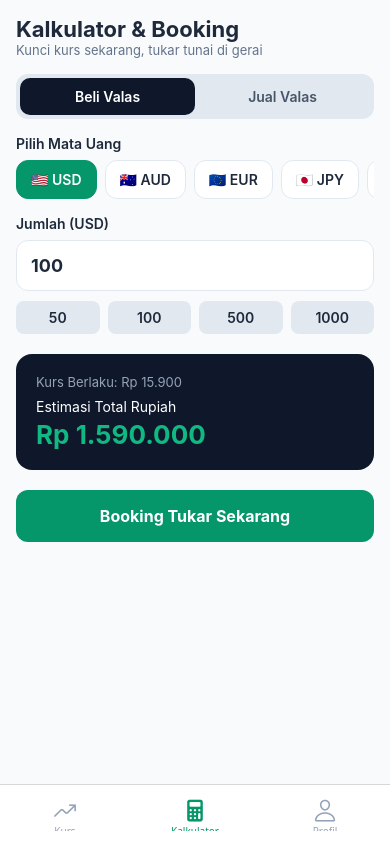
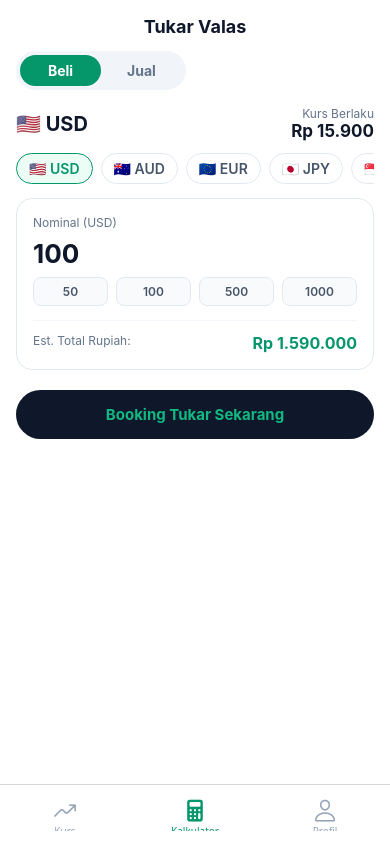
Before and after one commit to RyuBeast/TukarAja, a React Native app: screen /Kalkulator in a window 390 px wide. Built offline with nearby package versions, Linux system fonts and the light colour scheme.

Commit message:
penyesuaian tata letak calculatorscreen serta README

```diff
--- a/components/currencycard.js
+++ b/components/currencycard.js
@@ -3,8 +3,10 @@ import { View, Text, TouchableOpacity, StyleSheet } from 'react-native';
 import { Ionicons } from '@expo/vector-icons';
 
 export default function CurrencyCard({ item, isFavorite, onToggleFavorite, onPress }) {
+  const isUp = !item.change.startsWith('-');
+
   return (
-    <TouchableOpacity style={styles.card} onPress={onPress} activeOpacity={0.8}>
+    <TouchableOpacity style={styles.row} onPress={onPress}>
       <View style={styles.left}>
         <Text style={styles.flag}>{item.flag}</Text>
         <View>
@@ -14,16 +16,14 @@ export default function CurrencyCard({ item, isFavorite, onToggleFavorite, onPre
       </View>
 
       <View style={styles.right}>
-        <View style={styles.rates}>
-          <Text style={styles.rateLabel}>Beli : <Text style={styles.rateValue}>Rp {item.buy.toLocaleString('id-ID')}</Text></Text>
-          <Text style={styles.rateLabel}>Jual : <Text style={styles.rateValue}>Rp {item.sell.toLocaleString('id-ID')}</Text></Text>
+        <View style={{ alignItems: 'flex-end' }}>
+          <Text style={styles.price}>Rp {item.sell.toLocaleString('id-ID')}</Text>
+          <Text style={[styles.change, { color: isUp ? '#059669' : '#EF4444' }]}>
+            {isUp ? '↗' : '↘'} {item.change}
+          </Text>
         </View>
-        <TouchableOpacity onPress={onToggleFavorite} style={styles.starBtn}>
-          <Ionicons
-            name={isFavorite ? 'star' : 'star-outline'}
-            size={22}
-            color={isFavorite ? '#F59E0B' : '#94A3B8'}
-          />
+        <TouchableOpacity onPress={onToggleFavorite}>
+          <Ionicons name={isFavorite ? 'star' : 'star-outline'} size={20} color={isFavorite ? '#F59E0B' : '#CBD5E1'} />
         </TouchableOpacity>
       </View>
     </TouchableOpacity>
@@ -31,23 +31,12 @@ export default function CurrencyCard({ item, isFavorite, onToggleFavorite, onPre
 }
 
 const styles = StyleSheet.create({
-  card: {
-    backgroundColor: '#FFFFFF',
-    padding: 14,
-    borderRadius: 14,
-    marginBottom: 10,
-    flexDirection: 'row',
-    justifyContent: 'space-between',
-    alignItems: 'center',
-    elevation: 2,
-  },
-  left: { flexDirection: 'row', alignItems: 'center', gap: 12 },
-  flag: { fontSize: 28 },
-  code: { fontSize: 16, fontWeight: 'bold', color: '#1E293B' },
+  row: { backgroundColor: '#FFF', padding: 14, borderRadius: 12, marginBottom: 8, flexDirection: 'row', justifyContent: 'space-between', alignItems: 'center' },
+  left: { flexDirection: 'row', alignItems: 'center', gap: 10 },
+  flag: { fontSize: 24 },
+  code: { fontSize: 15, fontWeight: 'bold', color: '#0F172A' },
   name: { fontSize: 12, color: '#64748B' },
   right: { flexDirection: 'row', alignItems: 'center', gap: 10 },
-  rates: { alignItems: 'flex-end' },
-  rateLabel: { fontSize: 12, color: '#64748B' },
-  rateValue: { fontWeight: 'bold', color: '#059669' },
-  starBtn: { padding: 4 },
+  price: { fontSize: 15, fontWeight: 'bold', color: '#0F172A' },
+  change: { fontSize: 12, fontWeight: '600', marginTop: 2 },
 });
--- a/screens/calculatorscreen.js
+++ b/screens/calculatorscreen.js
@@ -4,27 +4,24 @@ import { SafeAreaView } from 'react-native-safe-area-context';
 import { CURRENCIES } from '../data/currencies';
 
 export default function CalculatorScreen({ route, navigation }) {
-  const [mode, setMode] = useState('BUY'); // 'BUY' = Beli Valas, 'SELL' = Jual Valas
+  const [mode, setMode] = useState('BUY');
   const [selectedCode, setSelectedCode] = useState('USD');
   const [amount, setAmount] = useState('100');
 
   useEffect(() => {
-    if (route.params?.selectedCurrency) {
-      setSelectedCode(route.params.selectedCurrency.code);
-    }
+    if (route.params?.selectedCurrency) setSelectedCode(route.params.selectedCurrency.code);
   }, [route.params]);
 
-  const activeCurrency = CURRENCIES.find((c) => c.code === selectedCode) || CURRENCIES[0];
-  const rate = mode === 'BUY' ? activeCurrency.sell : activeCurrency.buy;
+  const active = CURRENCIES.find((c) => c.code === selectedCode) || CURRENCIES[0];
+  const rate = mode === 'BUY' ? active.sell : active.buy;
   const numericAmount = parseFloat(amount) || 0;
   const totalIdr = numericAmount * rate;
 
   const handleBooking = () => {
-    const randomNum = Math.floor(1000 + Math.random() * 9000);
     navigation.navigate('Receipt', {
-      bookingCode: `#TKA-${randomNum}`,
+      bookingCode: `#TKA-${Math.floor(1000 + Math.random() * 9000)}`,
       mode: mode === 'BUY' ? 'Beli Valas' : 'Jual Valas',
-      currency: activeCurrency,
+      currency: active,
       amount: numericAmount,
       rate,
       totalIdr,
@@ -34,68 +31,59 @@ export default function CalculatorScreen({ route, navigation }) {
   return (
     <SafeAreaView style={styles.container}>
       <ScrollView contentContainerStyle={styles.scroll}>
-        <Text style={styles.title}>Kalkulator & Booking</Text>
-        <Text style={styles.subtitle}>Kunci kurs sekarang, tukar tunai di gerai</Text>
+        <Text style={styles.title}>Tukar Valas</Text>
 
-        <View style={styles.modeRow}>
-          <TouchableOpacity
-            style={[styles.modeBtn, mode === 'BUY' && styles.modeBtnActive]}
-            onPress={() => setMode('BUY')}
-          >
-            <Text style={[styles.modeText, mode === 'BUY' && styles.modeTextActive]}>Beli Valas</Text>
+        <View style={styles.toggle}>
+          <TouchableOpacity style={[styles.toggleBtn, mode === 'BUY' && styles.toggleActive]} onPress={() => setMode('BUY')}>
+            <Text style={[styles.toggleText, mode === 'BUY' && { color: '#FFF' }]}>Beli</Text>
           </TouchableOpacity>
-          <TouchableOpacity
-            style={[styles.modeBtn, mode === 'SELL' && styles.modeBtnActive]}
-            onPress={() => setMode('SELL')}
-          >
-            <Text style={[styles.modeText, mode === 'SELL' && styles.modeTextActive]}>Jual Valas</Text>
+          <TouchableOpacity style={[styles.toggleBtn, mode === 'SELL' && styles.toggleActive]} onPress={() => setMode('SELL')}>
+            <Text style={[styles.toggleText, mode === 'SELL' && { color: '#FFF' }]}>Jual</Text>
           </TouchableOpacity>
         </View>
 
-        <Text style={styles.sectionLabel}>Pilih Mata Uang</Text>
-        <ScrollView horizontal showsHorizontalScrollIndicator={false} style={styles.currencyRow}>
+        <View style={styles.rateHeader}>
+          <Text style={styles.assetTitle}>{active.flag} {active.code}</Text>
+          <View style={{ alignItems: 'flex-end' }}>
+            <Text style={styles.subLabel}>Kurs Berlaku</Text>
+            <Text style={styles.rateValue}>Rp {rate.toLocaleString('id-ID')}</Text>
+          </View>
+        </View>
+
+        <ScrollView horizontal showsHorizontalScrollIndicator={false} style={{ marginBottom: 14 }}>
           {CURRENCIES.map((c) => (
             <TouchableOpacity
               key={c.id}
               style={[styles.chip, selectedCode === c.code && styles.chipActive]}
               onPress={() => setSelectedCode(c.code)}
             >
-              <Text style={[styles.chipText, selectedCode === c.code && styles.chipTextActive]}>
+              <Text style={{ fontWeight: '600', color: selectedCode === c.code ? '#059669' : '#475569' }}>
                 {c.flag} {c.code}
               </Text>
             </TouchableOpacity>
           ))}
         </ScrollView>
 
-        <Text style={styles.sectionLabel}>Jumlah ({activeCurrency.code})</Text>
-        <TextInput
-          style={styles.input}
-          keyboardType="numeric"
-          value={amount}
-          onChangeText={setAmount}
-          placeholder="Masukkan nominal"
-        />
+        <View style={styles.box}>
+          <Text style={styles.subLabel}>Nominal ({active.code})</Text>
+          <TextInput style={styles.input} keyboardType="numeric" value={amount} onChangeText={setAmount} placeholder="0" />
 
-        <View style={styles.quickRow}>
-          {['50', '100', '500', '1000'].map((val) => (
-            <TouchableOpacity key={val} style={styles.quickBtn} onPress={() => setAmount(val)}>
-              <Text style={styles.quickText}>{val}</Text>
-            </TouchableOpacity>
-          ))}
+          <View style={styles.presets}>
+            {['50', '100', '500', '1000'].map((v) => (
+              <TouchableOpacity key={v} style={styles.presetBtn} onPress={() => setAmount(v)}>
+                <Text style={styles.presetText}>{v}</Text>
+              </TouchableOpacity>
+            ))}
+          </View>
+
+          <View style={styles.estRow}>
+            <Text style={styles.subLabel}>Est. Total Rupiah:</Text>
+            <Text style={styles.totalText}>Rp {totalIdr.toLocaleString('id-ID')}</Text>
+          </View>
         </View>
 
-        <View style={styles.resultBox}>
-          <Text style={styles.resultLabel}>Kurs Berlaku: Rp {rate.toLocaleString('id-ID')}</Text>
-          <Text style={styles.resultTitle}>Estimasi Total Rupiah</Text>
-          <Text style={styles.resultTotal}>Rp {totalIdr.toLocaleString('id-ID')}</Text>
-        </View>
-
-        <TouchableOpacity
-          style={[styles.bookBtn, numericAmount <= 0 && styles.bookBtnDisabled]}
-          disabled={numericAmount <= 0}
-          onPress={handleBooking}
-        >
-          <Text style={styles.bookBtnText}>Booking Tukar Sekarang</Text>
+        <TouchableOpacity style={styles.ctaBtn} disabled={numericAmount <= 0} onPress={handleBooking}>
+          <Text style={styles.ctaText}>Booking Tukar Sekarang</Text>
         </TouchableOpacity>
       </ScrollView>
     </SafeAreaView>
@@ -103,30 +91,26 @@ export default function CalculatorScreen({ route, navigation }) {
 }
 
 const styles = StyleSheet.create({
-  container: { flex: 1, backgroundColor: '#F8FAFC' },
+  container: { flex: 1, backgroundColor: '#FFF' },
   scroll: { padding: 16 },
-  title: { fontSize: 22, fontWeight: 'bold', color: '#1E293B' },
-  subtitle: { fontSize: 13, color: '#64748B', marginBottom: 16 },
-  modeRow: { flexDirection: 'row', backgroundColor: '#E2E8F0', borderRadius: 12, padding: 4, marginBottom: 16 },
-  modeBtn: { flex: 1, paddingVertical: 10, alignItems: 'center', borderRadius: 10 },
-  modeBtnActive: { backgroundColor: '#0F172A' },
-  modeText: { fontWeight: '600', color: '#475569' },
-  modeTextActive: { color: '#FFFFFF' },
-  sectionLabel: { fontSize: 14, fontWeight: '600', color: '#1E293B', marginBottom: 8 },
-  currencyRow: { marginBottom: 16 },
-  chip: { backgroundColor: '#FFFFFF', paddingVertical: 10, paddingHorizontal: 14, borderRadius: 12, marginRight: 8, borderWidth: 1, borderColor: '#E2E8F0' },
-  chipActive: { backgroundColor: '#059669', borderColor: '#059669' },
-  chipText: { fontWeight: '600', color: '#1E293B' },
-  chipTextActive: { color: '#FFFFFF' },
-  input: { backgroundColor: '#FFFFFF', borderRadius: 12, padding: 14, fontSize: 18, fontWeight: 'bold', borderWidth: 1, borderColor: '#E2E8F0', color: '#1E293B' },
-  quickRow: { flexDirection: 'row', gap: 8, marginTop: 10, marginBottom: 20 },
-  quickBtn: { flex: 1, backgroundColor: '#E2E8F0', paddingVertical: 8, borderRadius: 8, alignItems: 'center' },
-  quickText: { fontWeight: '600', color: '#1E293B' },
-  resultBox: { backgroundColor: '#0F172A', padding: 20, borderRadius: 16, marginBottom: 20 },
-  resultLabel: { color: '#94A3B8', fontSize: 13 },
-  resultTitle: { color: '#FFFFFF', fontSize: 14, marginTop: 8 },
-  resultTotal: { color: '#10B981', fontSize: 26, fontWeight: 'bold', marginTop: 4 },
-  bookBtn: { backgroundColor: '#059669', padding: 16, borderRadius: 12, alignItems: 'center' },
-  bookBtnDisabled: { backgroundColor: '#94A3B8' },
-  bookBtnText: { color: '#FFFFFF', fontSize: 16, fontWeight: 'bold' },
+  title: { fontSize: 18, fontWeight: 'bold', color: '#0F172A', textAlign: 'center', marginBottom: 14 },
+  toggle: { flexDirection: 'row', backgroundColor: '#F1F5F9', borderRadius: 20, padding: 4, width: 170, marginBottom: 16 },
+  toggleBtn: { flex: 1, paddingVertical: 7, borderRadius: 18, alignItems: 'center' },
+  toggleActive: { backgroundColor: '#059669' },
+  toggleText: { fontWeight: 'bold', color: '#64748B' },
+  rateHeader: { flexDirection: 'row', justifyContent: 'space-between', alignItems: 'center', marginBottom: 12 },
+  assetTitle: { fontSize: 20, fontWeight: 'bold', color: '#0F172A' },
+  subLabel: { fontSize: 12, color: '#64748B' },
+  rateValue: { fontSize: 17, fontWeight: 'bold', color: '#0F172A' },
+  chip: { paddingVertical: 6, paddingHorizontal: 12, borderRadius: 16, borderWidth: 1, borderColor: '#E2E8F0', marginRight: 8 },
+  chipActive: { borderColor: '#059669', backgroundColor: '#ECFDF5' },
+  box: { borderWidth: 1, borderColor: '#E2E8F0', borderRadius: 16, padding: 16, marginBottom: 20 },
+  input: { fontSize: 26, fontWeight: 'bold', color: '#0F172A', marginVertical: 8 },
+  presets: { flexDirection: 'row', gap: 8, marginBottom: 14 },
+  presetBtn: { flex: 1, backgroundColor: '#F8FAFC', paddingVertical: 6, borderRadius: 8, alignItems: 'center', borderWidth: 1, borderColor: '#E2E8F0' },
+  presetText: { fontSize: 12, fontWeight: '600', color: '#475569' },
+  estRow: { flexDirection: 'row', justifyContent: 'space-between', borderTopWidth: 1, borderColor: '#F1F5F9', paddingTop: 12 },
+  totalText: { fontSize: 16, fontWeight: 'bold', color: '#059669' },
+  ctaBtn: { backgroundColor: '#0F172A', padding: 15, borderRadius: 25, alignItems: 'center' },
+  ctaText: { color: '#10B981', fontWeight: 'bold', fontSize: 15 },
 });
```
Also changed, not shown: 1 other file (tests, documents, lock files or other folders).
